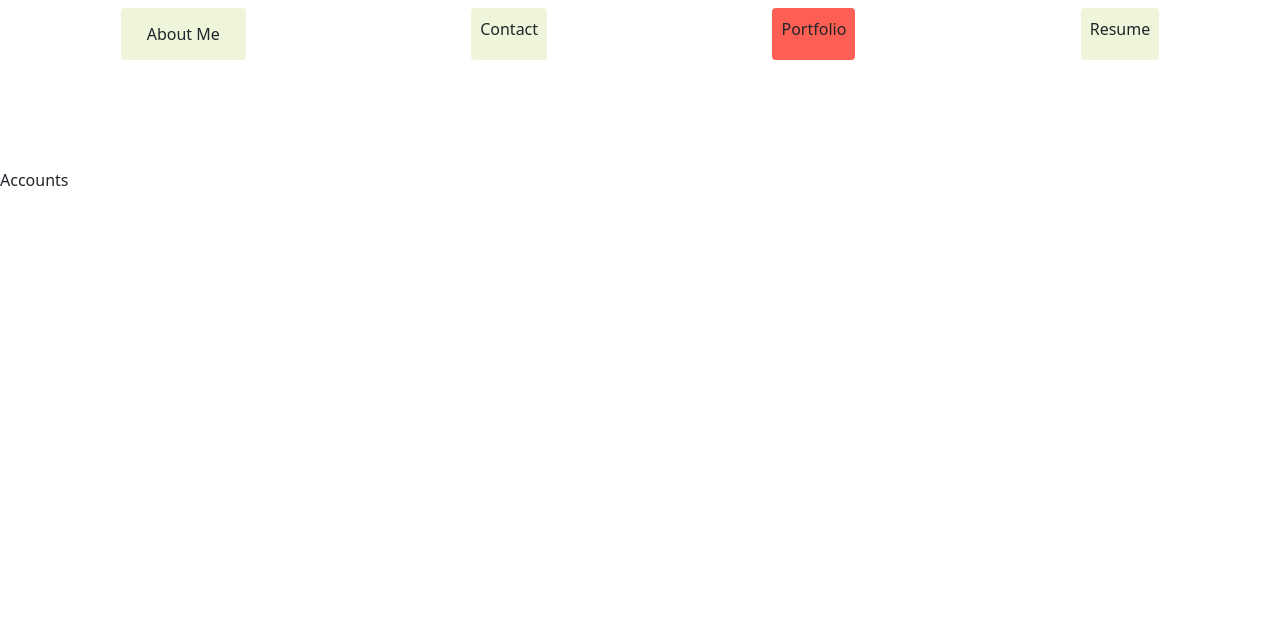
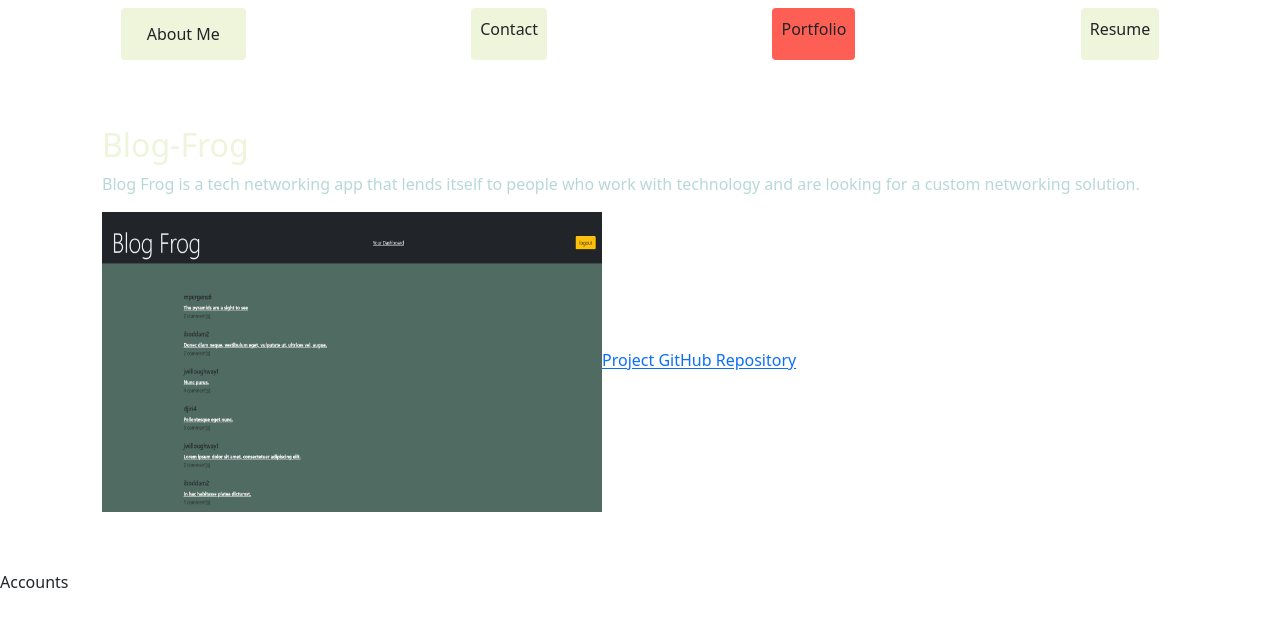
Before and after one commit to DrDano/react-portfolio-dh, a React (Create React App) app: page / in a window 1280 px wide. Both pictures are taken after a click on the element "Portfolio". Shown: the top 626 px of the page. Built offline with nearby package versions, Linux system fonts and the light colour scheme.

Commit message:
adding unique keys and require statement to projects for image rendering

```diff
--- a/src/App.js
+++ b/src/App.js
@@ -21,8 +21,7 @@ function App() {
         {
           tabSelected !=="contact" ? (
             <>
-            <Portfolio tabSelected={tabSelected}/>
-            {/* <Resume /> */}
+            {tabSelected === "portfolio" && <Portfolio tabSelected={tabSelected}/>}
             </>
           ) : (
             <Contact Form={Form} Button={Button} />
--- a/src/components/Nav/index.js
+++ b/src/components/Nav/index.js
@@ -16,12 +16,12 @@ export default function Nav(props) {
           </a>
         </li>
         <li
-          className={`nav-item p-2 btn ${tabSelected == "contact" && "btn-active"}`}
+          className={`nav-item p-2 btn ${tabSelected === "contact" && "btn-active"}`}
         >
           <span onClick={() => setTabSelected("contact")}>Contact</span>
         </li>
         <li
-          className={`nav-item p-2 btn ${tabSelected == "portfolio" && "btn-active"}`}
+          className={`nav-item p-2 btn ${tabSelected === "portfolio" && "btn-active"}`}
         >
           <span onClick={() => setTabSelected("portfolio")}>Portfolio</span>
         </li>
--- a/src/components/Portfolio/index.js
+++ b/src/components/Portfolio/index.js
@@ -1,33 +1,28 @@
 import React, {useState} from 'react'
 
 export default function Portfolio(props) {
-  const { contactSelected, projectArr } = props;
 
   const [projects] = useState([
     {
       title: "Blog-Frog",
       description: "Blog Frog is a tech networking app that lends itself to people who work with technology and are looking for a custom networking solution.",
-      photoPath: "../../assets/images/blogfrog.jpg",
+      photo: "blogfrog.jpg",
       projectDeployment: "https://frognetwork.herokuapp.com/",
-      projectKey: "0",
+      key: 0,
       projectRepo: "https://github.com/DrDano/Blog-Frog"
     }
   ])
 
   return (
     <>
-    {contactSelected == 2 &&
-    <section>
-      {projects.map((project) => {
-        <>
-        <h2>{project.title}</h2>
-        <p>{project.description}</p>
-        <img src={project.photoPath} href={project.projectDeployment} alt={project.title} key={project.projectKey}/>
-        <a src={project.projectRepo}>Project GitHub Repository</a>
-        </>
-      })}
-    </section>
-    }
+      {projects.map((project, i) => (
+        <div key={`div${project.key}`} className="p-2">
+        <h2 key={`h${project.key}`}>{project.title}</h2>
+        <p key={`p${project.key}`}>{project.description}</p>
+        <img src={require(`../../assets/${project.photo}`)} href={project.projectDeployment} alt={project.title} key={`img${project.key}`} width="500" height="300"/>
+        <a href={project.projectRepo} key={`anchor${project.key}`}>Project GitHub Repository</a>
+        </div>
+      ))}
     </>
   )
 }
```
